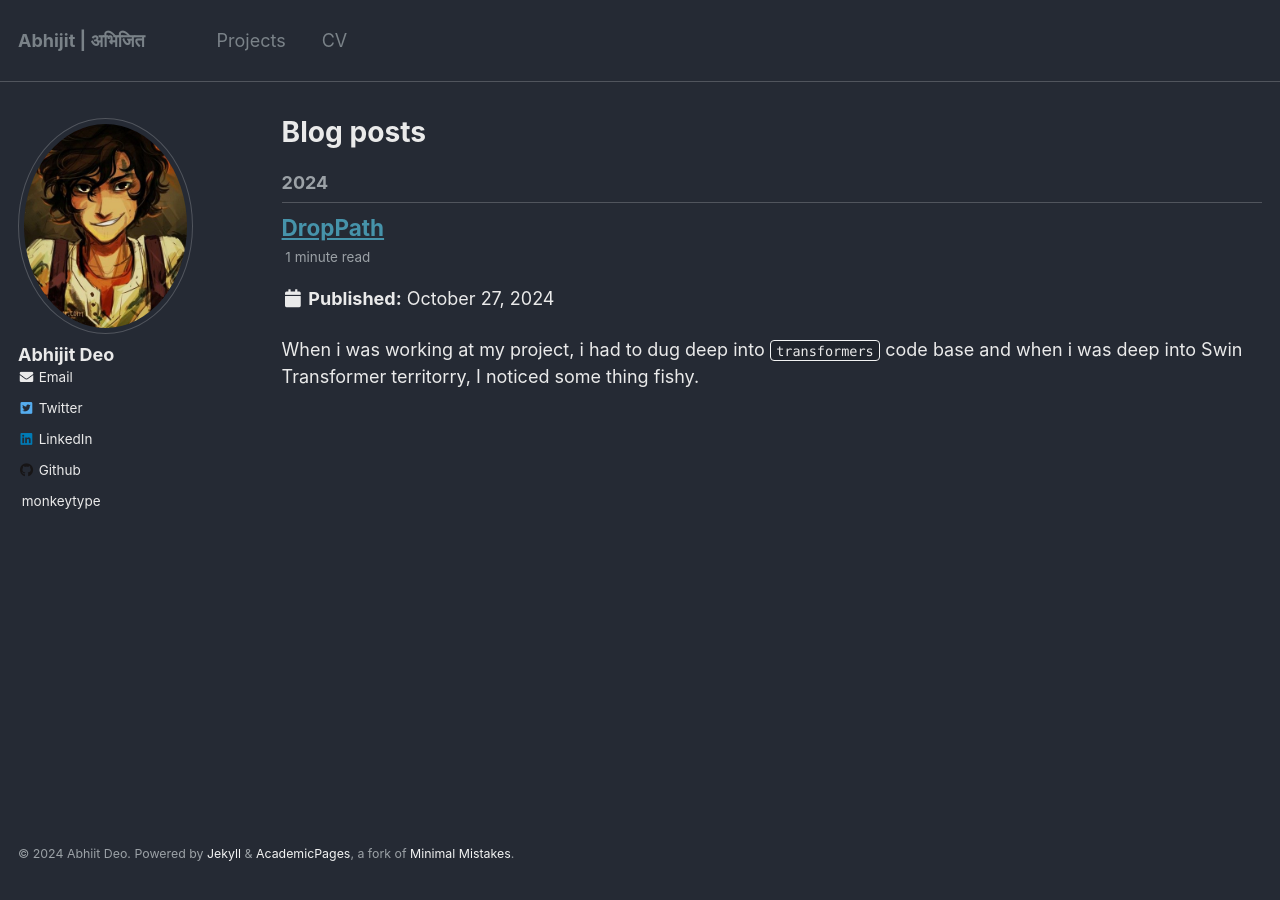
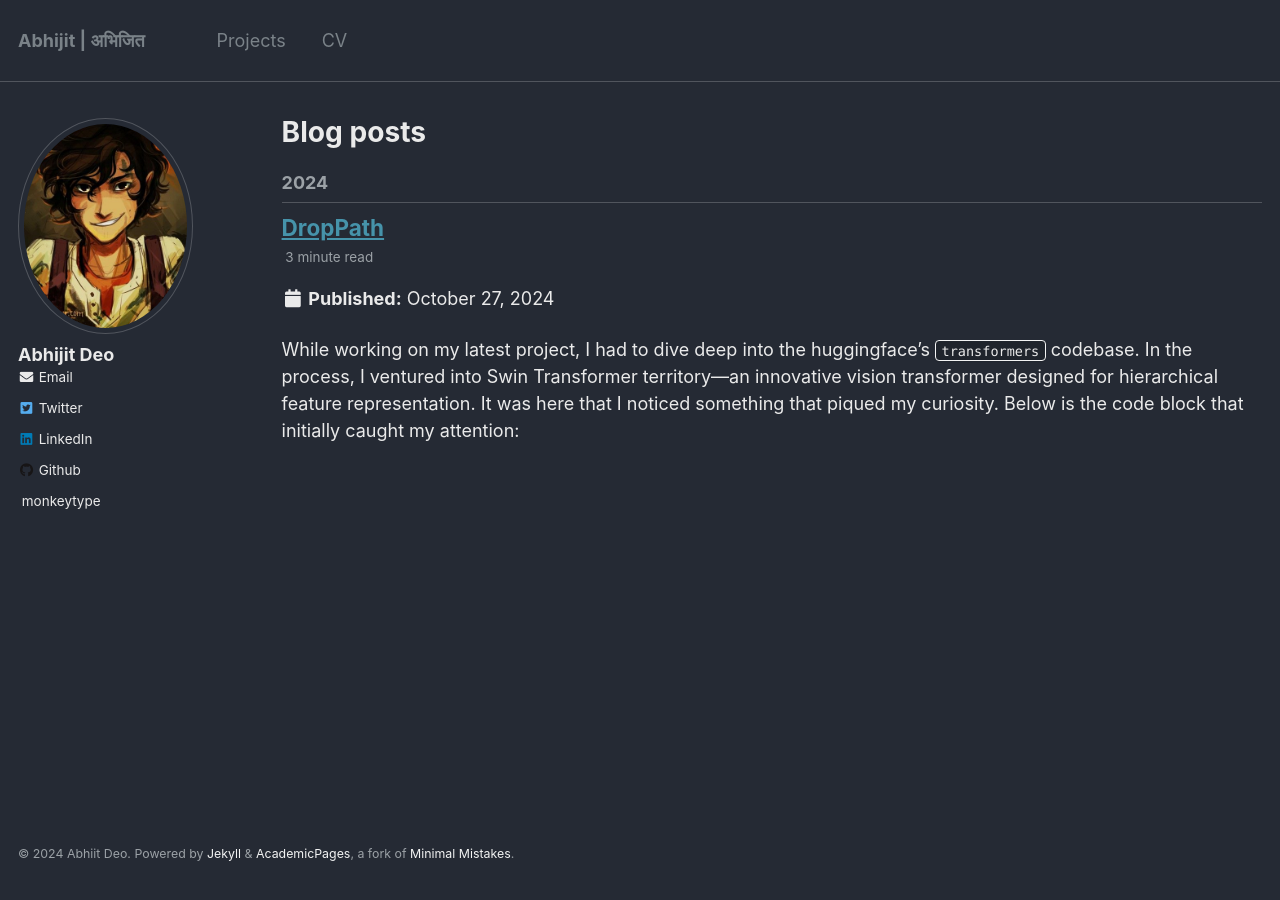
Before and after one commit to abhi-glitchhg/abhi-glitchhg.github.io, a Jekyll site: the page built from _pages/year-archive.html, in a window 1280 px wide. Built offline with Jekyll 4.4.1, drawn with Linux system fonts in a browser that asks for light colours; part of the change alters nothing that is shown.

Commit message:
Update 2024-10-27-droppath_explained.md

````diff
--- a/_posts/2024-10-27-droppath_explained.md
+++ b/_posts/2024-10-27-droppath_explained.md
@@ -4,10 +4,7 @@ date: 2024-10-27
 permalink: /posts/2024/10/droppath_explained/
 ---
 
-
-  When i was working at my project, i had to dug deep into `transformers` code base and  when i was deep into Swin Transformer territorry, I noticed some thing fishy.
-
-  Here's the code block that got me interested at first.
+  While working on my latest project, I had to dive deep into the huggingface's `transformers` codebase. In the process, I ventured into Swin Transformer territory—an innovative vision transformer designed for hierarchical feature representation. It was here that I noticed something that piqued my curiosity. Below is the code block that initially caught my attention:
 
   ```python
 
@@ -40,8 +37,37 @@ class SwinStage(nn.Module):
 
   ```
 
-Thanks to the VSCode tool that i was using, it showed me that the `drop_path` argument in the constructor was unused. Strange isnt it! I verified the original authors code and found that original swin transformer repo had a stocastic depth decay rule for `droppath` probability while in transformers repository the probability was constant and was picked from the config file.
+While digging deep into the Swin Transformer code in the `transformers` repository, I stumbled upon an intriguing discovery—thanks to a handy tool in VS Code. The tool flagged an unused `drop_path` argument in the constructor. This was unusual enough to prompt further investigation.
 
 I opened up a [pull request](https://github.com/huggingface/transformers/pull/34291/) in transformers repository mentioning the same.
 
-But, at that moment i realised that i didnt have a proper understanding of what exactly is the drop path? I was well versed with the dropout! Droppath?? nuh. Funny thing that i had used the layer many times when i was writing [Vformer](https://abhi-glitchhg.github.io/projects/vformer). I felt bad. I decided to properly understand the layer and hence this blogpost.
+At that moment, I realized I didn’t have a solid grasp of what Drop Path actually does. I was familiar with dropout, but Drop Path? Not quite. And so began my deep dive into Drop Path, resulting in this blog post.
+
+# Let's First understand DropOut
+
+Dropout is a regularization technique that was introduced by Geoffrey Hinton et al. in [Improving neural networks by preventing co-adaptation of feature detectors](https://arxiv.org/abs/1207.0580) The basic idea is to randomly change some activations to zero at training time. I would like to quote the abstract of the paper here.
+
+> When a large feedforward neural network is trained on a small training set,
+it typically performs poorly on held-out test data. This “overfitting” is greatly
+reduced by randomly omitting half of the feature detectors on each training
+case. This prevents complex co-adaptations in which a feature detector is only
+helpful in the context of several other specific feature detectors. Instead, each
+neuron learns to detect a feature that is generally helpful for producing the
+correct answer given the combinatorially large variety of internal contexts in
+which it must operate. Random “dropout” gives big improvements on many
+benchmark tasks and sets new records for speech and object recognition.
+
+In other words randomly dropping out activations help models to reduce the overfitting. That makes dropout a wonderful regularisation technique.
+
+During training,dropout layer randomly zeroes (drops) some of the elements of the input tensor with probability `p`. All the forward and backwards connections with a dropped element nodes are temporarily removed, thus creating a new network architecture out of the parent network. The zeroed element nodes are chosen independently for each forward call and are sampled from a Bernoulli distribution.
+
+During evaluation, this layer behaves like an Identity layer.
+
+Let's see this visually how does dropout work during training time.
+
+![image](https://github.com/user-attachments/assets/8b029f3f-6f4c-4443-ad88-735ddd895417)
+
+
+As we can see, dropout works at individual neuron level, whether a neuron will be dropped or not is totally independent of another neuron. DropPath is bit different.
+
+# Introduction to DropPath
````
